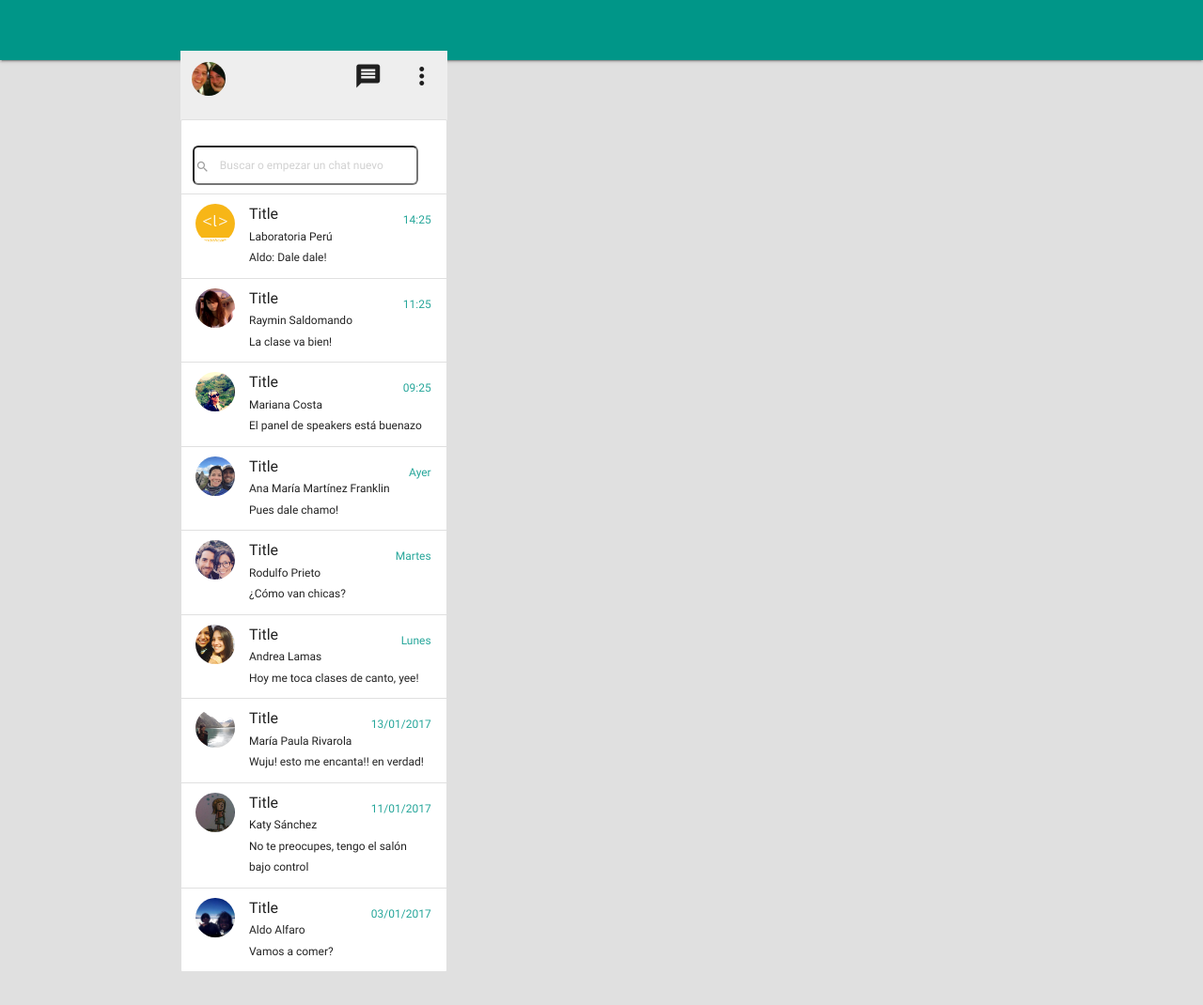
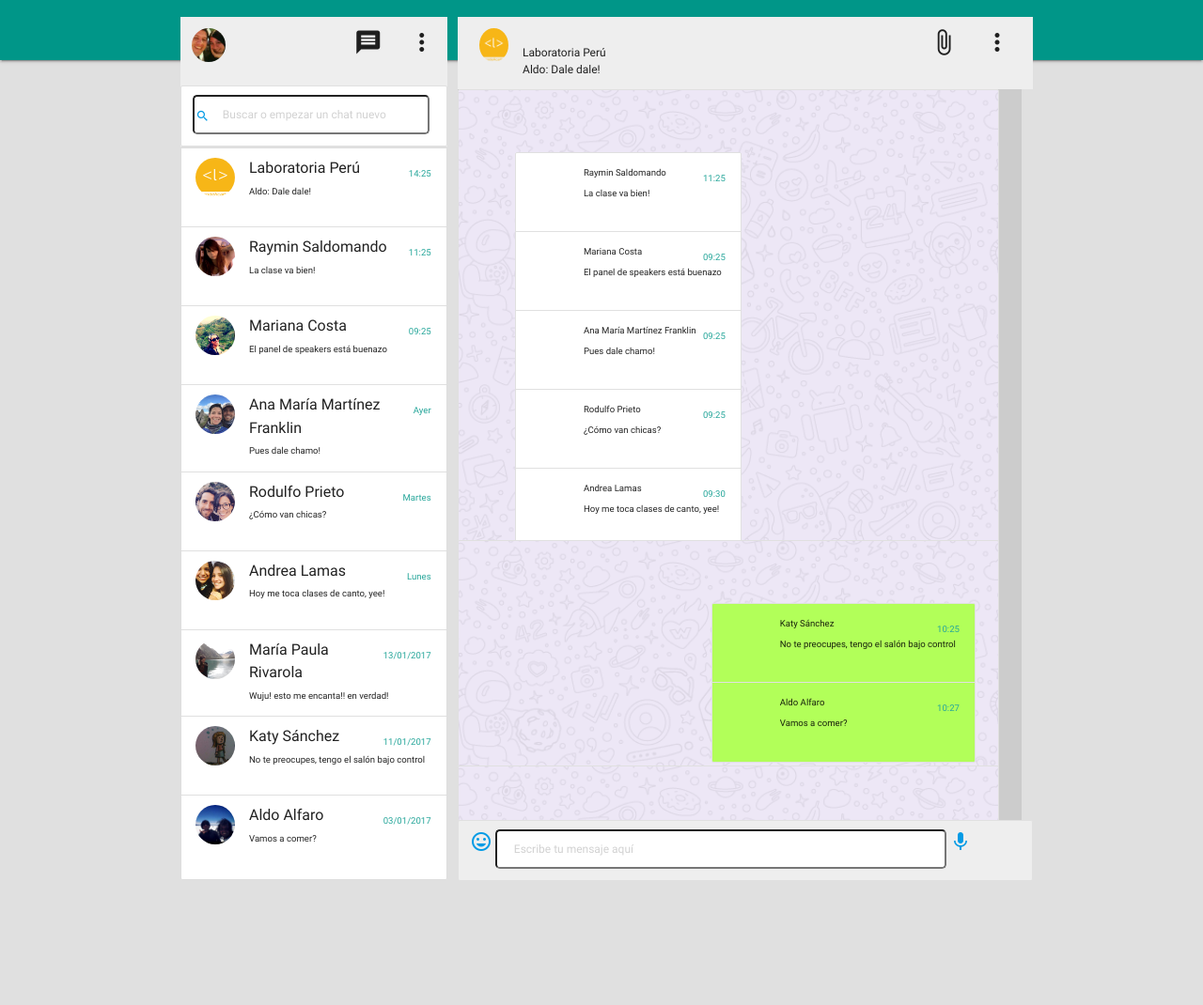
Before and after one commit to IrmaRbk/46_WhatsApp, a plain HTML site: page index.html in a window 1280 px wide. Shown: the whole page at 94% size. After the commit the page ends 973 px from the top, so only its background shows below. Drawn offline with Linux system fonts and the light colour scheme.

Commit message:
Agregue seccion del panel de diálogo

```diff
--- a/css/style.css
+++ b/css/style.css
@@ -1,5 +1,15 @@
+@media screen and (max-width : 920px) {
+
+
+}
+
+@media screen and (max-width: 600px) {
+
+}
+
+
 header{
-	height: 100px;
+	height: 8%;
 }
 
 .img_principal{
@@ -18,8 +28,11 @@ header{
 .padd{
 	padding:1em;
 }
+.marg_top{
+	margin-top: -0.2em;
+}
 .menu_input{
-	width: 20em;
+	width: 21em;
 }
 
 .marg{
@@ -29,9 +42,62 @@ header{
 	margin: 0.4em;
 }
 
-.icon_input{
-	padding-left: 5em;
+input{
+	border-radius:0.4em ;
 }
-input{
-	border-radius:0.5em ;
+
+/*PANEL DE CHAT*/
+
+.img_lab{
+	display: inline-block;
 }
+
+
+.panel{
+	height:  68em ;
+	width: 48em;
+	margin: 0%;
+}
+
+.dialog_input{
+	width: 40em;
+}
+
+.marg_izq{
+	margin-left:-2%;
+}
+
+.marg_der{
+	padding-right: 4%;
+}
+
+/*SCROLL*/
+.contenedor {
+	height:  68em ;
+	width: 50em;
+    background-color: #CCC;
+    overflow: scroll;
+}
+
+#scroll {
+/*	margin-left: 2%;*/
+	height: 780px;
+	border: .5px solid #ddd;
+	background: white;
+	overflow-y: scroll;
+}
+
+.img_panel{
+	background-size: cover;
+	background-repeat: no-repeat;
+	height:80em ;
+	background-image: url("../image/chat-panel-bg.png");
+	padding-top: 15%;
+	padding-left: 10%;
+	padding-bottom: -5% ;
+}
+
+.marg_dilog{
+	margin-top: -40em;
+	margin-bottom: -60em;
+}
--- a/index.html
+++ b/index.html
@@ -16,22 +16,22 @@
 	<body class=" grey lighten-2">
 		<header >
 			<nav class="teal">
-			    <div class="nav-wrapper">  </div>
+			    <div class="nav-wrapper"></div>
 	  		</nav>
 		</header>
 		<section>
 			<div class="container">
 				<div class="row">
-					<div class="col s4 m4 l4 letra_ch ">
+					<div class="hide-on-small-and-down hide-on-med-and-down col s4 m4 l4 letra_ch ">
 						<div class="grey lighten-3 ">
 							<img src="image/gian.jpg" alt="gian" class="circle img_principal marg">
 							<i class="material-icons small material-icons right marg_icon">more_vert</i>
 							<i class="material-icons small material-icons right marg_icon">message</i>
 			      			<ul class="collection blanc">
 				      			<form>
-							    	<div class="input-field padd">
-						          		<input id="search" type="input" class="validate padd menu_input" placeholder="     Buscar o empezar un chat nuevo">
-						          		<label for="search"><a href="!#"></a><i class="tiny material-icons padd">search</i></label>
+							    	<div class="input-field padd marg_top">
+						          		<label for="search"><a href="!#"><i class="tiny material-icons marg">search</i></a></label>
+						          		<input id="search" type="input" class="validate padd menu_input " placeholder="      Buscar o empezar un chat nuevo">
 						          	</div>
 							    </form>
 			      				<!-- <li class="collection-item search">
@@ -40,91 +40,166 @@
 							    </li> -->
 							</ul>
 						</div>
-					</div>
-				</div>
-				<div class="row">
-					<div class="col s4 m4 l4 letra_ch">
-						<ul class="collection">
+						<ul class="collection letra_ch marg_z " id="scroll" >
 						    <li class="collection-item avatar">
 						    	<img src="image/logocodeacademy.png" alt="logocodeacademy" class="circle">
-								    <span class="title">Title</span>
-							      	<p>Laboratoria Perú <br>
-							        Aldo: Dale dale!
-							        </p>
+							    <span class="title">Laboratoria Perú</span>
+						      	<p>Aldo: Dale dale!</p>
 						        <a href="#!" class="secondary-content">14:25</a>
 						    </li>
 						    <li class="collection-item avatar">
 						      	<!-- <i class="material-icons circle">folder</i> -->
 						      	<img src="image/raymi.jpg" alt="raymi" class="circle">
-						      	<span class="title">Title</span>
-						      	<p>Raymin Saldomando <br>
-						         La clase va bien!
-						      	</p>
+						      	<span class="title">Raymin Saldomando</span>
+						      	<p>La clase va bien!</p>
 						      	<a href="#!" class="secondary-content">11:25</a>
 						    </li>
 						    <li class="collection-item avatar">
 						      	<!-- <i class="material-icons circle green">insert_chart</i> -->
 						      	<img src="image/mariana.jpg" alt="mariana" class="circle">
-						      	<span class="title">Title</span>
-						      	<p>Mariana Costa <br>
-						         El panel de speakers está buenazo
-						      	</p>
+						      	<span class="title">Mariana Costa</span>
+						      	<p>El panel de speakers está buenazo</p>
 						      	<a href="#!" class="secondary-content">09:25</a>
 						    </li>
 						    <li class="collection-item avatar">
 						      	<!-- <i class="material-icons circle red">play_arrow</i> -->
 						      	<img src="image/anamaria.jpg" alt="anamaria" class="circle">
-						      	<span class="title">Title</span>
-						      	<p>Ana María Martínez Franklin<br>
-						         Pues dale chamo!
-						      	</p>
+						      	<span class="title">Ana María Martínez Franklin</span>
+						      	<p>Pues dale chamo!</p>
 						      	<a href="#!" class="secondary-content">Ayer</a>
 						    </li>
 						    <li class="collection-item avatar">
 						      	<!-- <i class="material-icons circle red">play_arrow</i> -->
 						      	<img src="image/rodulfo.jpg" alt="rodulfo" class="circle">
-						      	<span class="title">Title</span>
-						      	<p>Rodulfo Prieto<br>
-						         ¿Cómo van chicas?
-						      	</p>
+						      	<span class="title">Rodulfo Prieto</span>
+						      	<p>¿Cómo van chicas?</p>
 						      	<a href="#!" class="secondary-content">Martes</a>
 						    </li>
 						    <li class="collection-item avatar">
 						      	<!-- <i class="material-icons circle red">play_arrow</i> -->
 						      	<img src="image/andrea.jpg" alt="andrea" class="circle">
-						      	<span class="title">Title</span>
-						      	<p>Andrea Lamas<br>
-						         Hoy me toca clases de canto, yee!
-						      	</p>
+						      	<span class="title">Andrea Lamas</span>
+						      	<p>Hoy me toca clases de canto, yee!</p>
 						      	<a href="#!" class="secondary-content">Lunes</a>
 						    </li>
 						    <li class="collection-item avatar">
 						      	<!-- <i class="material-icons circle red">play_arrow</i> -->
 						      	<img src="image/mariapaula.jpg" alt="mariapaula" class="circle">
-						      	<span class="title">Title</span>
-						      	<p>María Paula Rivarola <br>
-						         Wuju! esto me encanta!! en verdad!
-						      	</p>
+						      	<span class="title">María Paula<br> Rivarola</span>
+						      	<p>Wuju! esto me encanta!! en verdad!</p>
 						      	<a href="#!" class="secondary-content">13/01/2017</a>
 						    </li>
 						    <li class="collection-item avatar">
 						      	<!-- <i class="material-icons circle red">play_arrow</i> -->
 						      	<img src="image/katy.jpg" alt="katy" class="circle">
-						      	<span class="title">Title</span>
-						      	<p>Katy Sánchez <br>
-						         No te preocupes, tengo el salón bajo control
-						      	</p>
+						      	<span class="title">Katy Sánchez </span>
+						      	<p>No te preocupes, tengo el salón bajo control</p>
 						      	<a href="#!" class="secondary-content">11/01/2017</a>
 						    </li>
 						    <li class="collection-item avatar">
 						      	<!-- <i class="material-icons circle red">play_arrow</i> -->
 						      	<img src="image/aldo.jpg" alt="aldo" class="circle">
-						      	<span class="title">Title</span>
-						      	<p>Aldo Alfaro <br>
-						         Vamos a comer?
-						      	</p>
+						      	<span class="title">Aldo Alfaro </span>
+						      	<p>Vamos a comer?</p>
 						      	<a href="#!" class="secondary-content">03/01/2017</a>
 						    </li>
+						</ul>
+					</div>
+
+					<div class="col s8 m8 l8 letra_ch grey lighten-3">
+						<div class="collection-item avatar">
+				    		<img src="image/logocodeacademy.png" alt="logocodeacademy" class="circle img_principal marg img_lab">
+						    <p class="img_lab title">Laboratoria Perú <br>Aldo: Dale dale!</p>
+					      	<i class="material-icons small material-icons right marg_icon">more_vert</i>
+					      	<i class="material-icons small material-icons right marg_icon">attach_file</i>
+					    </div>
+					</div>
+					<div class=" letra_ch  marg_top contenedor">
+		      			<div class="collection deep-purple lighten-5 panel marg_der img_panel ">
+			      			<!-- <img class="marg_der"  src="image/chat-panel-bg.png" alt="chat-panel-bg"> -->
+			      			<ul class="collection letra_ch marg_z left " >
+							    <li class="collection-item avatar">
+							      	<span >Raymin Saldomando</span>
+							      	<p>La clase va bien!</p>
+							      	<a href="#!" class="secondary-content">11:25</a>
+							    </li>
+							    <li class="collection-item avatar">
+							      	<span >Mariana Costa</span>
+							      	<p>El panel de speakers está buenazo</p>
+							      	<a href="#!" class="secondary-content">09:25</a>
+							    </li>
+							    <li class="collection-item avatar">
+							      	<span >Ana María Martínez Franklin</span>
+							      	<p>Pues dale chamo!</p>
+							      	<a href="#!" class="secondary-content">09:25</a>
+							    </li>
+							    <li class="collection-item avatar ">
+							      	<span >Rodulfo Prieto</span>
+							      	<p>¿Cómo van chicas?</p>
+							      	<a href="#!" class="secondary-content">09:25</a>
+							    </li>
+							    <li class="collection-item avatar ">
+							      	<span >Andrea Lamas</span>
+							      	<p>Hoy me toca clases de canto, yee!</p>
+							      	<a href="#!" class="secondary-content">09:30</a>
+							    </li>
+							</ul>
+						</div>
+						<div class="collection deep-purple lighten-5 panel marg_der img_panel marg_dilog">
+							<ul class="collection letra_ch marg_z right ">
+								<li class="collection-item avatar light-green accent-2">
+							      	<!-- <i class="material-icons circle red">play_arrow</i> -->
+							      	<span >Katy Sánchez </span>
+							      	<p>No te preocupes, tengo el salón bajo control</p>
+							      	<a href="#!" class="secondary-content">10:25</a>
+							    </li>
+							    <li class="collection-item avatar light-green accent-2">
+							      	<!-- <i class="material-icons circle red">play_arrow</i> -->
+							      	<span >Aldo Alfaro </span>
+							      	<p>Vamos a comer?</p>
+							      	<a href="#!" class="secondary-content">10:27</a>
+							    </li>
+							</ul>
+						</div>
+						<div class="collection deep-purple lighten-5 panel marg_der img_panel ">
+							<ul class="collection letra_ch marg_z left " >
+							    <li class="collection-item avatar">
+							      	<span>Raymin Saldomando</span>
+							      	<p>La clase va bien!</p>
+							      	<a href="#!" class="secondary-content">13:25</a>
+							    </li>
+							    <li class="collection-item avatar">
+							      	<span>Mariana Costa</span>
+							      	<p>El panel de speakers está buenazo</p>
+							      	<a href="#!" class="secondary-content">14:25</a>
+							    </li>
+							    <li class="collection-item avatar">
+							      	<span>Ana María Martínez Franklin</span>
+							      	<p>Pues dale chamo!</p>
+							      	<a href="#!" class="secondary-content">14:25</a>
+							    </li>
+							    <li class="collection-item avatar ">
+							      	<span>Rodulfo Prieto</span>
+							      	<p>¿Cómo van chicas?</p>
+							      	<a href="#!" class="secondary-content">14:33</a>
+							    </li>
+							    <li class="collection-item avatar ">
+							      	<span>Andrea Lamas</span>
+							      	<p>Hoy me toca clases de canto, yee!</p>
+							      	<a href="#!" class="secondary-content">14:33</a>
+							    </li>
+							</ul>
+						</div>
+					</div>
+					<div class=" letra_ch ">
+		      			<ul class="collection grey lighten-3 ">
+			      			<form>
+						    	<div class="input-field padd marg_top">
+					          		<a href="!#"><i class="material-icons">tag_faces</i></a>
+					          		<input id="search" type="input" class="validate padd dialog_input " placeholder="  Escribe tu mensaje aquí">
+					          		<a href="!#"><i class="material-icons">mic</i></a>
+					          	</div>
+						    </form>
 						</ul>
 					</div>
 				</div>
@@ -132,15 +207,9 @@
 		</section>
 
 
-
-
-
-
-
-
-
-	<script type="text/javascript" src="js/main.js"></script>
-	<script type="text/javascript" src="js/jquery.js"></script>
+	<script type="text/javascript" src="./js/main.js"></script>
+	<!-- <script src="https://code.jquery.com/jquery-1.10.2.min.js"></script> -->
+	<script type="text/javascript" src="./js/jquery.js"></script>
 	<script type="text/javascript" src="js/materialize.min.js"></script>
 	</body>
 </html>
--- a/js/main.js
+++ b/js/main.js
@@ -0,0 +1,16 @@
+$(document).ready(function(){
+
+
+	$(".fotoUno").click(function(){
+	    $(this).css('background','pink');
+	});
+
+	$("#search").focus(function(){
+	    $(this).css('background','#C55355');
+	});
+
+	$("input").blur(function(){
+	    $(this).css('background','gold');
+	});
+
+});
```
